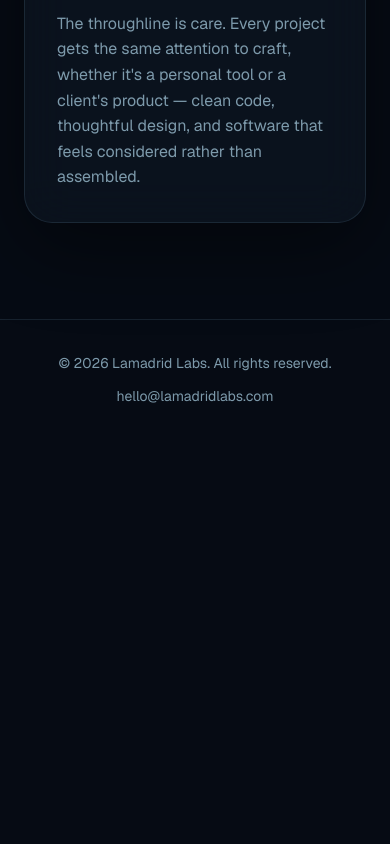
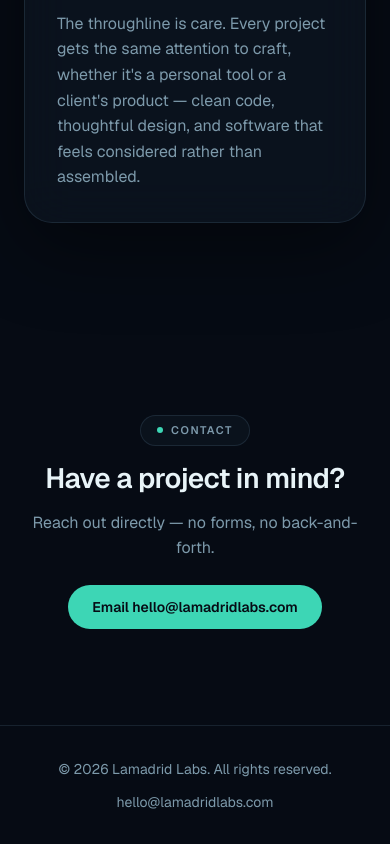
Before and after one commit to rikilamadrid/lamadrid-labs, a Next.js app: page / in a window 390 px wide. Shown: the part 4210-5054 px from the top of the page. Before the commit the page ends 4648 px from the top, so only its background shows below. Built offline with nearby package versions, Linux system fonts and the light colour scheme.

Commit message:
feat: add contact CTA and assemble full homepage
Build low-friction Contact section with mailto CTA, translated per
locale (EN/ES/FR), and assemble Hero, WorkShowcase, Services, About,
and Contact in final order in page.tsx.

```diff
--- a/src/app/page.tsx
+++ b/src/app/page.tsx
@@ -1,4 +1,5 @@
 import { About } from "@/components/sections/About";
+import { Contact } from "@/components/sections/Contact";
 import { Hero } from "@/components/sections/Hero";
 import { Services } from "@/components/sections/Services";
 import { WorkShowcase } from "@/components/sections/WorkShowcase";
@@ -10,6 +11,7 @@ export default function Home() {
       <WorkShowcase />
       <Services />
       <About />
+      <Contact />
     </main>
   );
 }
--- /dev/null
+++ b/src/components/sections/Contact.tsx
@@ -0,0 +1,32 @@
+"use client";
+
+import { useDictionary } from "@/components/i18n/LocaleProvider";
+import { contactLink } from "@/data/social";
+
+export function Contact() {
+  const dict = useDictionary();
+
+  return (
+    <section id="contact" className="relative px-6 py-24 sm:py-32">
+      <div className="lab-fade-up mx-auto flex max-w-2xl flex-col items-center gap-4 text-center">
+        <span className="inline-flex items-center gap-2 rounded-full border border-lab-line bg-lab-surface px-4 py-1.5 text-[11px] font-semibold uppercase tracking-[0.14em] text-lab-muted sm:text-xs">
+          <span
+            aria-hidden="true"
+            className="h-1.5 w-1.5 rounded-full bg-lab-accent shadow-lab-glow"
+          />
+          {dict.contact.eyebrow}
+        </span>
+
+        <h2>{dict.contact.title}</h2>
+        <p className="max-w-md">{dict.contact.lead}</p>
+
+        <a
+          href={contactLink.href}
+          className="mt-2 inline-flex items-center justify-center rounded-full bg-lab-accent px-6 py-3 text-sm font-semibold text-lab-bg outline-none transition-transform hover:-translate-y-0.5 focus-visible:ring-2 focus-visible:ring-lab-accent-strong"
+        >
+          {dict.contact.cta}
+        </a>
+      </div>
+    </section>
+  );
+}
--- a/src/data/i18n/en.ts
+++ b/src/data/i18n/en.ts
@@ -121,6 +121,12 @@ export const en = {
       "The throughline is care. Every project gets the same attention to craft, whether it's a personal tool or a client's product — clean code, thoughtful design, and software that feels considered rather than assembled.",
     ],
   },
+  contact: {
+    eyebrow: "Contact",
+    title: "Have a project in mind?",
+    lead: "Reach out directly — no forms, no back-and-forth.",
+    cta: "Email hello@lamadridlabs.com",
+  },
   footer: {
     rights: "All rights reserved.",
   },
--- a/src/data/i18n/es.ts
+++ b/src/data/i18n/es.ts
@@ -121,6 +121,12 @@ export const es: Dictionary = {
       "El hilo conductor es el cuidado. Cada proyecto recibe la misma atención al detalle, ya sea una herramienta personal o el producto de un cliente — código limpio, diseño cuidado y software que se siente pensado, no ensamblado.",
     ],
   },
+  contact: {
+    eyebrow: "Contacto",
+    title: "¿Tienes un proyecto en mente?",
+    lead: "Escríbeme directamente — sin formularios, sin idas y vueltas.",
+    cta: "Enviar un correo a hello@lamadridlabs.com",
+  },
   footer: {
     rights: "Todos los derechos reservados.",
   },
--- a/src/data/i18n/fr.ts
+++ b/src/data/i18n/fr.ts
@@ -121,6 +121,12 @@ export const fr: Dictionary = {
       "Le fil conducteur, c'est le soin apporté. Chaque projet reçoit la même attention, qu'il s'agisse d'un outil personnel ou du produit d'un client — un code propre, un design réfléchi et un logiciel qui semble pensé plutôt qu'assemblé.",
     ],
   },
+  contact: {
+    eyebrow: "Contact",
+    title: "Un projet en tête ?",
+    lead: "Écrivez-moi directement — pas de formulaire, pas d'allers-retours.",
+    cta: "Envoyer un e-mail à hello@lamadridlabs.com",
+  },
   footer: {
     rights: "Tous droits réservés.",
   },
```
